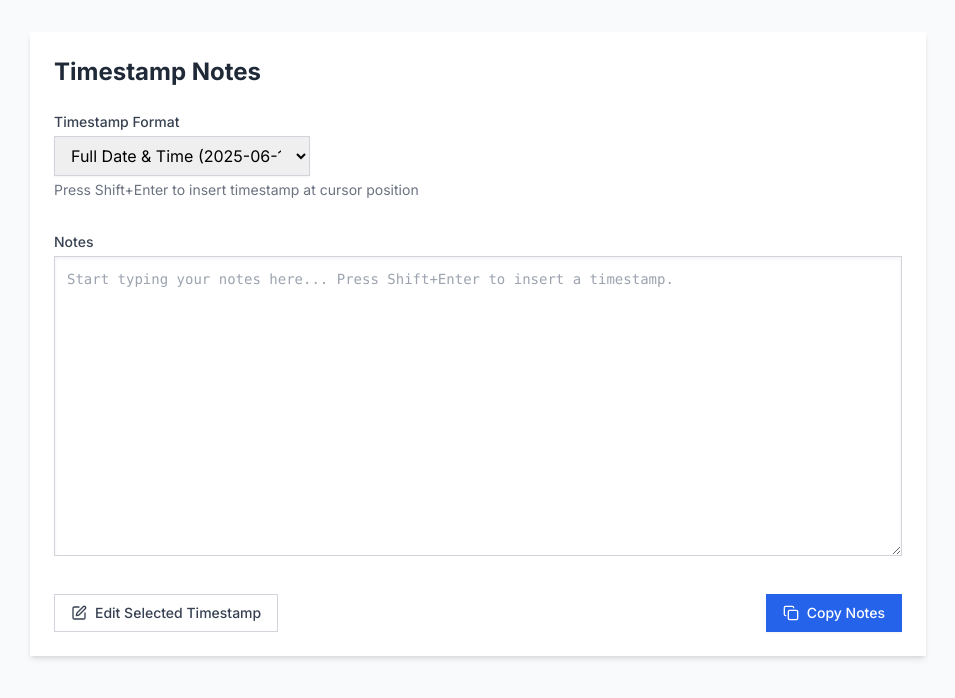
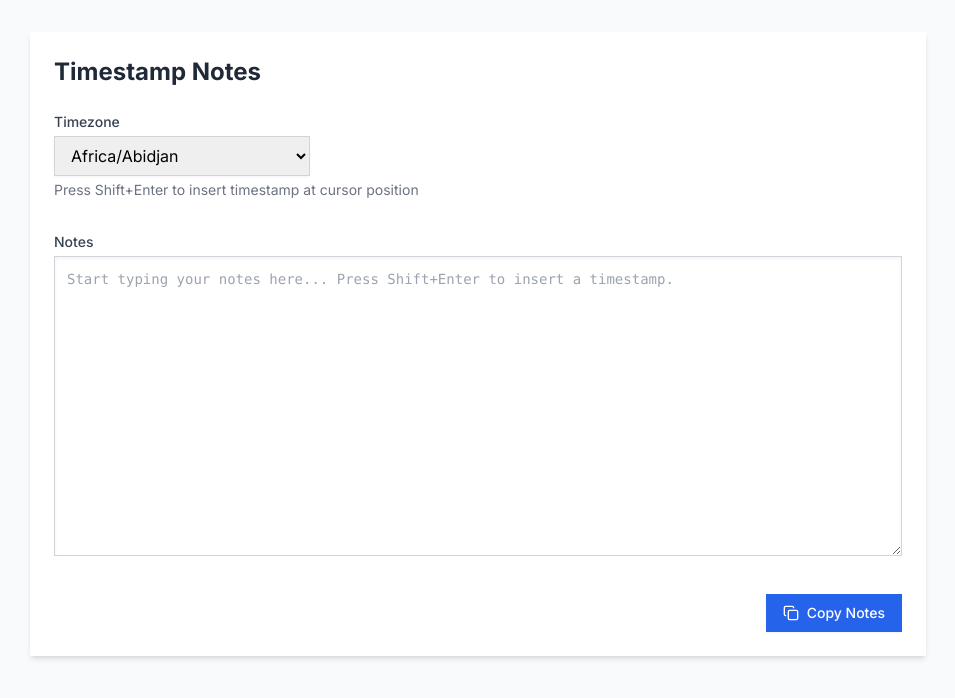
Before and after one commit to mehradotdev/timestamp-notes, a Next.js app: page / in a window 1280 px wide. Shown: the top 698 px of the page, without its empty margins (162-1117 px from the left). Built offline with nearby package versions, Linux system fonts and the light colour scheme.

Commit message:
refactor: streamline Timestamp Notes with timezone support
Remove outdated features and add timezone-aware timestamps.

#VERCEL_SKIP

Co-authored-by: mehra <149006840+mehradotdev@users.noreply.github.com>

```diff
--- a/app/page.tsx
+++ b/app/page.tsx
@@ -1,51 +1,66 @@
 "use client"
 
+import type React from "react"
+
 import { useState, useEffect, useRef, type KeyboardEvent } from "react"
-import { format } from "date-fns"
-import DatePicker from "react-datepicker"
-import "react-datepicker/dist/react-datepicker.css"
-import { Copy, Edit } from "lucide-react"
+import { parseISO } from "date-fns"
+import { formatInTimeZone } from "date-fns-tz"
+import { Copy } from "lucide-react"
 
 export default function TimestampNotes() {
-  // Define timestamp format options
-  const timestampFormats = [
-    { id: "full", label: "Full Date & Time", format: "yyyy-MM-dd HH:mm:ss" },
-    { id: "time", label: "Time Only (24h)", format: "HH:mm:ss" },
-    { id: "us", label: "US Date & Time (12h)", format: "MM/dd/yyyy h:mm:ss a" },
-  ]
+  // Get user's current timezone
+  const userTimeZone = Intl.DateTimeFormat().resolvedOptions().timeZone
 
   // State management
-  const [timestampFormat, setTimestampFormat] = useState(timestampFormats[0].id)
   const [notes, setNotes] = useState("")
-  const [editingTimestamp, setEditingTimestamp] = useState<{
-    originalText: string
-    date: Date
-    startPos: number
-    endPos: number
-  } | null>(null)
+  const [selectedTimezone, setSelectedTimezone] = useState(userTimeZone)
   const [copySuccess, setCopySuccess] = useState(false)
+  const [timezones, setTimezones] = useState<string[]>([])
 
   const textareaRef = useRef<HTMLTextAreaElement>(null)
 
-  // Load saved notes and format from localStorage on component mount
+  // Load available timezones
+  useEffect(() => {
+    try {
+      // Use Intl API to get all supported timezones
+      const supportedTimezones = Intl.supportedValuesOf("timeZone")
+      setTimezones(supportedTimezones)
+    } catch (error) {
+      // Fallback for browsers that don't support Intl.supportedValuesOf
+      console.error("Error loading timezones:", error)
+      // Provide a minimal list of common timezones as fallback
+      setTimezones([
+        "UTC",
+        "America/New_York",
+        "America/Los_Angeles",
+        "Europe/London",
+        "Europe/Paris",
+        "Asia/Tokyo",
+        "Asia/Kolkata",
+        "Australia/Sydney",
+      ])
+    }
+  }, [])
+
+  // Load saved notes from localStorage on component mount
   useEffect(() => {
     const savedNotes = localStorage.getItem("timestampNotes")
-    const savedFormat = localStorage.getItem("timestampFormat")
+    const savedTimezone = localStorage.getItem("selectedTimezone")
 
     if (savedNotes) {
       setNotes(savedNotes)
     }
 
-    if (savedFormat && timestampFormats.some((format) => format.id === savedFormat)) {
-      setTimestampFormat(savedFormat)
+    if (savedTimezone) {
+      setSelectedTimezone(savedTimezone)
     }
   }, [])
 
-  // Save notes and format to localStorage whenever they change
+  // Save notes and timezone to localStorage whenever they change
   useEffect(() => {
     localStorage.setItem("timestampNotes", notes)
-    localStorage.setItem("timestampFormat", timestampFormat)
-  }, [notes, timestampFormat])
+    localStorage.setItem("selectedTimezone", selectedTimezone)
+  }, [notes, selectedTimezone])
 
   // Reset copy success message after 2 seconds
   useEffect(() => {
@@ -71,11 +86,14 @@ export default function TimestampNotes() {
 
     const textarea = textareaRef.current
     const cursorPosition = textarea.selectionStart
-    const currentFormat =
-      timestampFormats.find((fmt) => fmt.id === timestampFormat)?.format || timestampFormats[0].format
+
+    // Get current date and format with timezone
     const now = new Date()
-    const formattedTime = format(now, currentFormat)
-    const timestampText = `[${formattedTime}]`
+    const formattedTime = formatInTimeZone(now, selectedTimezone, "yyyy-MM-dd HH:mm:ss OOOO")
+
+    // Store ISO string as data attribute for future timezone conversions
+    const isoTime = now.toISOString()
+    const timestampText = `[${formattedTime}|${isoTime}]`
 
     // Insert timestamp at cursor position
     const beforeCursor = notes.substring(0, cursorPosition)
@@ -94,163 +112,33 @@ export default function TimestampNotes() {
     }, 0)
   }
 
-  // Find and edit selected timestamp
-  const editSelectedTimestamp = () => {
-    if (!textareaRef.current) return
+  // Process notes to display timestamps in the selected timezone
+  const processNotesForDisplay = () => {
+    // Regular expression to find timestamps with ISO data
+    const timestampRegex = /\[(.*?)\|(.*?)\]/g
 
-    const textarea = textareaRef.current
-    const selectionStart = textarea.selectionStart
-    const selectionEnd = textarea.selectionEnd
-
-    // If no text is selected, try to find timestamp at cursor position
-    let startPos = selectionStart
-    let endPos = selectionEnd
-
-    if (selectionStart === selectionEnd) {
-      // Find timestamp around cursor position
-      const text = notes
-      let foundStart = -1
-      let foundEnd = -1
-
-      // Look backwards for opening bracket
-      for (let i = selectionStart - 1; i >= 0; i--) {
-        if (text[i] === "[") {
-          foundStart = i
-          break
-        }
-        if (text[i] === "]") break // Stop if we hit a closing bracket first
+    return notes.replace(timestampRegex, (match, formattedTime, isoTime) => {
+      try {
+        // Parse the ISO time and format it in the selected timezone
+        const date = parseISO(isoTime)
+        const newFormattedTime = formatInTimeZone(date, selectedTimezone, "yyyy-MM-dd HH:mm:ss OOOO")
+        return `[${newFormattedTime}|${isoTime}]`
+      } catch (error) {
+        // If parsing fails, return the original match
+        return match
       }
-
-      // Look forwards for closing bracket
-      for (let i = selectionStart; i < text.length; i++) {
-        if (text[i] === "]") {
-          foundEnd = i + 1
-          break
-        }
-        if (text[i] === "[") break // Stop if we hit an opening bracket first
-      }
-
-      if (foundStart !== -1 && foundEnd !== -1) {
-        startPos = foundStart
-        endPos = foundEnd
-      }
-    }
-
-    const selectedText = notes.substring(startPos, endPos)
-
-    // Check if selected text is a timestamp (matches pattern [timestamp])
-    const timestampRegex = /^\[(.+)\]$/
-    const match = selectedText.match(timestampRegex)
-
-    if (!match) {
-      alert("Please select a timestamp (text in square brackets) to edit.")
-      return
-    }
-
-    const timestampContent = match[1]
-
-    // Try to parse the timestamp using different formats
-    let parsedDate: Date | null = null
-
-    for (const fmt of timestampFormats) {
-      try {
-        // Simple parsing - this is a basic implementation
-        // For a more robust solution, you'd want to use a proper date parsing library
-        if (fmt.id === "full") {
-          // yyyy-MM-dd HH:mm:ss
-          const dateMatch = timestampContent.match(/(\d{4})-(\d{2})-(\d{2}) (\d{2}):(\d{2}):(\d{2})/)
-          if (dateMatch) {
-            parsedDate = new Date(
-              Number.parseInt(dateMatch[1]),
-              Number.parseInt(dateMatch[2]) - 1,
-              Number.parseInt(dateMatch[3]),
-              Number.parseInt(dateMatch[4]),
-              Number.parseInt(dateMatch[5]),
-              Number.parseInt(dateMatch[6]),
-            )
-            break
-          }
-        } else if (fmt.id === "time") {
-          // HH:mm:ss - use today's date
-          const timeMatch = timestampContent.match(/(\d{2}):(\d{2}):(\d{2})/)
-          if (timeMatch) {
-            const today = new Date()
-            parsedDate = new Date(
-              today.getFullYear(),
-              today.getMonth(),
-              today.getDate(),
-              Number.parseInt(timeMatch[1]),
-              Number.parseInt(timeMatch[2]),
-              Number.parseInt(timeMatch[3]),
-            )
-            break
-          }
-        } else if (fmt.id === "us") {
-          // MM/dd/yyyy h:mm:ss a
-          const usMatch = timestampContent.match(/(\d{1,2})\/(\d{1,2})\/(\d{4}) (\d{1,2}):(\d{2}):(\d{2}) (AM|PM)/)
-          if (usMatch) {
-            let hours = Number.parseInt(usMatch[4])
-            if (usMatch[6] === "PM" && hours !== 12) hours += 12
-            if (usMatch[6] === "AM" && hours === 12) hours = 0
-
-            parsedDate = new Date(
-              Number.parseInt(usMatch[3]),
-              Number.parseInt(usMatch[1]) - 1,
-              Number.parseInt(usMatch[2]),
-              hours,
-              Number.parseInt(usMatch[5]),
-              Number.parseInt(usMatch[6]),
-            )
-            break
-          }
-        }
-      } catch (error) {
-        continue
-      }
-    }
-
-    if (!parsedDate || isNaN(parsedDate.getTime())) {
-      // Fallback to current date if parsing fails
-      parsedDate = new Date()
-    }
-
-    setEditingTimestamp({
-      originalText: selectedText,
-      date: parsedDate,
-      startPos,
-      endPos,
     })
   }
 
-  // Update timestamp after editing
-  const handleTimestampUpdate = (date: Date) => {
-    if (!editingTimestamp) return
+  // Copy notes to clipboard (without the ISO data)
+  const copyToClipboard = () => {
+    // Clean up the notes to remove the ISO data part before copying
+    const cleanNotes = notes.replace(/\[(.*?)\|(.*?)\]/g, (match, formattedTime) => {
+      return `[${formattedTime}]`
+    })
 
-    const currentFormat =
-      timestampFormats.find((fmt) => fmt.id === timestampFormat)?.format || timestampFormats[0].format
-    const formattedTime = format(date, currentFormat)
-    const newTimestamp = `[${formattedTime}]`
-
-    // Replace the old timestamp with the new one
-    const beforeTimestamp = notes.substring(0, editingTimestamp.startPos)
-    const afterTimestamp = notes.substring(editingTimestamp.endPos)
-    const newNotes = beforeTimestamp + newTimestamp + afterTimestamp
-
-    setNotes(newNotes)
-    setEditingTimestamp(null)
-
-    // Focus back on textarea
-    setTimeout(() => {
-      if (textareaRef.current) {
-        textareaRef.current.focus()
-      }
-    }, 0)
-  }
-
-  // Copy notes to clipboard
-  const copyToClipboard = () => {
     navigator.clipboard
-      .writeText(notes)
+      .writeText(cleanNotes)
       .then(() => {
         setCopySuccess(true)
       })
@@ -259,25 +147,33 @@ export default function TimestampNotes() {
       })
   }
 
+  // Handle timezone change
+  const handleTimezoneChange = (e: React.ChangeEvent<HTMLSelectElement>) => {
+    setSelectedTimezone(e.target.value)
+  }
+
+  // Get display value for textarea (with converted timestamps)
+  const displayNotes = processNotesForDisplay()
+
   return (
     <div className="min-h-screen bg-gray-50 flex flex-col p-4 md:p-8">
       <div className="max-w-4xl w-full mx-auto bg-white rounded-lg shadow-md p-6 flex flex-col gap-4">
         <h1 className="text-2xl font-bold text-gray-800 mb-2">Timestamp Notes</h1>
 
-        {/* Timestamp Format Selector */}
+        {/* Timezone Selector */}
         <div className="mb-4">
-          <label htmlFor="format-selector" className="block text-sm font-medium text-gray-700 mb-1">
-            Timestamp Format
+          <label htmlFor="timezone-selector" className="block text-sm font-medium text-gray-700 mb-1">
+            Timezone
           </label>
           <select
-            id="format-selector"
+            id="timezone-selector"
             className="w-full md:w-64 px-3 py-2 border border-gray-300 rounded-md shadow-sm focus:outline-none focus:ring-2 focus:ring-blue-500 focus:border-blue-500"
-            value={timestampFormat}
-            onChange={(e) => setTimestampFormat(e.target.value)}
+            value={selectedTimezone}
+            onChange={handleTimezoneChange}
           >
-            {timestampFormats.map((fmt) => (
-              <option key={fmt.id} value={fmt.id}>
-                {fmt.label} ({format(new Date(), fmt.format)})
+            {timezones.map((tz) => (
+              <option key={tz} value={tz}>
+                {tz}
               </option>
             ))}
           </select>
@@ -293,23 +189,15 @@ export default function TimestampNotes() {
             ref={textareaRef}
             id="note-editor"
             className="w-full min-h-[300px] p-3 border border-gray-300 rounded-md shadow-inner focus:outline-none focus:ring-2 focus:ring-blue-500 focus:border-blue-500 resize-vertical font-mono text-sm"
-            value={notes}
+            value={displayNotes}
             onChange={(e) => setNotes(e.target.value)}
             onKeyDown={handleKeyDown}
             placeholder="Start typing your notes here... Press Shift+Enter to insert a timestamp."
           />
         </div>
 
-        {/* Action Buttons */}
-        <div className="flex justify-between items-center">
-          <button
-            onClick={editSelectedTimestamp}
-            className="inline-flex items-center px-4 py-2 border border-gray-300 text-sm font-medium rounded-md text-gray-700 bg-white hover:bg-gray-50 focus:outline-none focus:ring-2 focus:ring-offset-2 focus:ring-blue-500"
-          >
-            <Edit className="w-4 h-4 mr-2" />
-            Edit Selected Timestamp
-          </button>
-
+        {/* Copy Button */}
+        <div className="flex justify-end items-center">
           <button
             onClick={copyToClipboard}
             className="inline-flex items-center px-4 py-2 border border-transparent text-sm font-medium rounded-md shadow-sm text-white bg-blue-600 hover:bg-blue-700 focus:outline-none focus:ring-2 focus:ring-offset-2 focus:ring-blue-500"
@@ -319,39 +207,6 @@ export default function TimestampNotes() {
           </button>
         </div>
       </div>
-
-      {/* Date Picker Modal for Editing Timestamps */}
-      {editingTimestamp && (
-        <div className="fixed inset-0 bg-black bg-opacity-50 flex items-center justify-center z-50">
-          <div className="bg-white p-6 rounded-lg shadow-xl max-w-md w-full mx-4">
-            <h3 className="text-lg font-medium mb-4">Edit Timestamp</h3>
-            <p className="text-sm text-gray-600 mb-4">
-              Original: <code className="bg-gray-100 px-1 rounded">{editingTimestamp.originalText}</code>
-            </p>
-            <DatePicker
-              selected={editingTimestamp.date}
-              onChange={(date: Date) => handleTimestampUpdate(date)}
-              showTimeInput
-              dateFormat="yyyy-MM-dd HH:mm:ss"
-              inline
-            />
-            <div className="mt-4 flex justify-end gap-2">
-              <button
-                onClick={() => setEditingTimestamp(null)}
-                className="px-4 py-2 border border-gray-300 rounded-md text-sm font-medium text-gray-700 hover:bg-gray-50"
-              >
-                Cancel
-              </button>
-              <button
-                onClick={() => handleTimestampUpdate(editingTimestamp.date)}
-                className="px-4 py-2 bg-blue-600 text-white rounded-md text-sm font-medium hover:bg-blue-700"
-              >
-                Apply
-              </button>
-            </div>
-          </div>
-        </div>
-      )}
     </div>
   )
 }
--- a/package.json
+++ b/package.json
@@ -42,13 +42,13 @@
     "clsx": "^2.1.1",
     "cmdk": "1.0.4",
     "date-fns": "latest",
+    "date-fns-tz": "latest",
     "embla-carousel-react": "8.5.1",
     "input-otp": "1.4.1",
     "lucide-react": "^0.454.0",
     "next": "15.2.4",
     "next-themes": "^0.4.4",
     "react": "^19",
-    "react-datepicker": "latest",
     "react-day-picker": "8.10.1",
     "react-dom": "^19",
     "react-hook-form": "^7.54.1",
```
Also changed, not shown: 1 other file (tests, documents, lock files or other folders).
